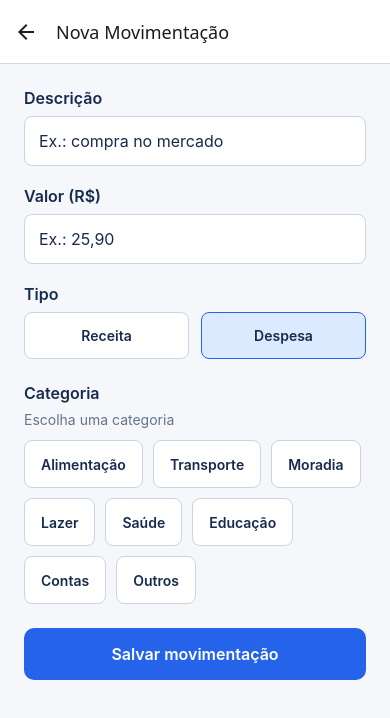
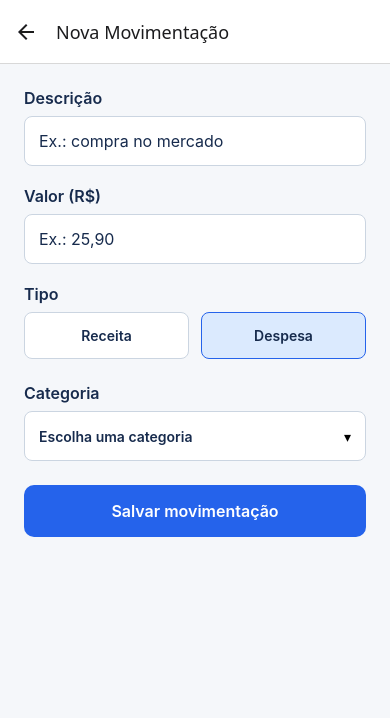
Before and after one commit to wesleytech015/MeuBolso, a React Native app: screen /NovaMovimentacao in a window 390 px wide. Shown: the top 718 px of the page. Built offline with nearby package versions, Linux system fonts and the light colour scheme.

Commit message:
corrigindo para formato das categorias em lista

```diff
--- a/src/telas/TelaNovaMovimentacao.tsx
+++ b/src/telas/TelaNovaMovimentacao.tsx
@@ -39,12 +39,14 @@ export function TelaNovaMovimentacao() {
   const [valor, setValor] = useState('');
   const [categoria, setCategoria] = useState('');
   const [tipo, setTipo] = useState<TipoMovimentacao>('despesa');
+  const [listaAberta, setListaAberta] = useState(false);
   const categoriasDisponiveis = CATEGORIAS_POR_TIPO[tipo];
 
   function alterarTipo(novoTipo: TipoMovimentacao) {
     if (novoTipo !== tipo) {
       setTipo(novoTipo);
       setCategoria('');
+      setListaAberta(false);
     }
   }
 
@@ -95,6 +97,7 @@ export function TelaNovaMovimentacao() {
     setDescricao('');
     setValor('');
     setCategoria('');
+    setListaAberta(false);
     setTipo('despesa');
 
     Alert.alert('Sucesso', 'Movimentação salva.');
@@ -118,7 +121,7 @@ export function TelaNovaMovimentacao() {
       <Text style={styles.rotulo}>Descrição</Text>
       <TextInput
         style={styles.campo}
-        placeholder="Ex.: compra no mercado"
+        placeholder={tipo === 'receita' ? 'Ex.: pagamento de freelance' : 'Ex.: compra no mercado'}
         value={descricao}
         onChangeText={setDescricao}
       />
@@ -153,18 +156,27 @@ export function TelaNovaMovimentacao() {
       </View>
 
       <Text style={styles.rotulo}>Categoria</Text>
-      <Text style={styles.orientacaoCategoria}>Escolha uma categoria</Text>
-      <View style={styles.categorias}>
-        {categoriasDisponiveis.map((opcao) => (
+      <View style={styles.seletor}>
+        <Pressable
+          accessibilityRole="button"
+          accessibilityLabel={`Categoria: ${categoria || 'Escolha uma categoria'}`}
+          accessibilityState={{ expanded: listaAberta }}
+          onPress={() => setListaAberta(aberta => !aberta)}
+          style={styles.linhaSeletor}
+        >
+          <Text style={styles.textoOpcao}>{categoria || 'Escolha uma categoria'}</Text>
+          <Text>{listaAberta ? '▴' : '▾'}</Text>
+        </Pressable>
+        {listaAberta && categoriasDisponiveis.map(opcao => (
           <Pressable
             key={opcao}
             accessibilityRole="button"
             accessibilityState={{ selected: categoria === opcao }}
-            onPress={() => setCategoria(opcao)}
-            style={[
-              styles.categoria,
-              categoria === opcao && styles.opcaoSelecionada,
-            ]}
+            style={[styles.linhaCategoria, categoria === opcao && styles.opcaoSelecionada]}
+            onPress={() => {
+              setCategoria(opcao);
+              setListaAberta(false);
+            }}
           >
             <Text style={styles.textoOpcao}>{opcao}</Text>
           </Pressable>
@@ -212,26 +224,27 @@ const styles = StyleSheet.create({
     gap: 12,
     marginBottom: 24,
   },
-  orientacaoCategoria: {
-    marginBottom: 12,
-    color: '#64748B',
-    fontSize: 14,
-  },
-  categorias: {
-    flexDirection: 'row',
-    flexWrap: 'wrap',
-    gap: 10,
+  seletor: {
     marginBottom: 24,
-  },
-  categoria: {
-    minHeight: 48,
-    justifyContent: 'center',
-    paddingHorizontal: 16,
-    paddingVertical: 12,
     borderWidth: 1,
     borderColor: '#CBD5E1',
     borderRadius: 8,
     backgroundColor: '#FFFFFF',
+    overflow: 'hidden',
+  },
+  linhaSeletor: {
+    minHeight: 48,
+    paddingHorizontal: 14,
+    flexDirection: 'row',
+    alignItems: 'center',
+    justifyContent: 'space-between',
+  },
+  linhaCategoria: {
+    minHeight: 48,
+    paddingHorizontal: 14,
+    justifyContent: 'center',
+    borderTopWidth: StyleSheet.hairlineWidth,
+    borderColor: '#CBD5E1',
   },
   opcao: {
     flex: 1,
```
